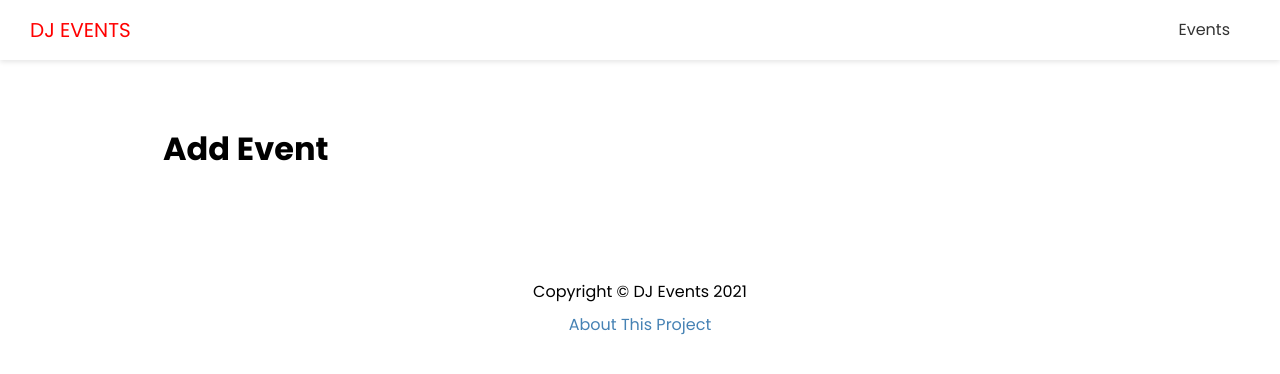
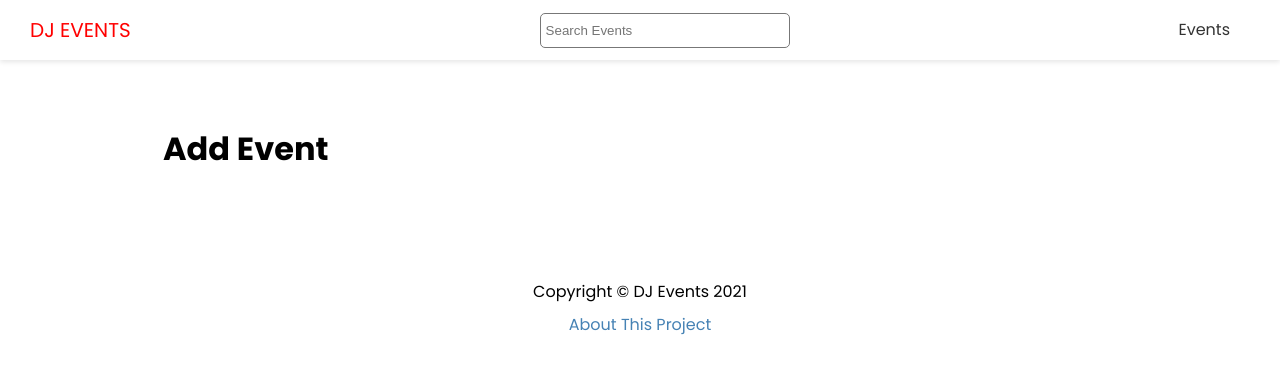
Before and after one commit to dhiraj13/dj-events-front-end, a Next.js app: page /events/add in a window 1280 px wide. Shown: the top 374 px of the page. Built offline with nearby package versions, Linux system fonts and the light colour scheme.

Commit message:
search component

```diff
--- a/components/Header.js
+++ b/components/Header.js
@@ -1,4 +1,5 @@
 import Link from 'next/link'
+import Search from './Search'
 import styles from '@/styles/Header.module.css'
 
 export default function Header() {
@@ -9,6 +10,8 @@
           <a>DJ Events</a>
         </Link>
       </div>
+
+      <Search />
 
       <nav>
         <ul>
--- /dev/null
+++ b/components/Search.js
@@ -0,0 +1,28 @@
+import { useState } from 'react'
+import { useRouter } from 'next/router'
+import styles from '@/styles/Search.module.css'
+
+export default function Search() {
+  const [term, setTerm] = useState('')
+
+  const router = useRouter()
+
+  const handleSubmit = (e) => {
+    e.preventDefault()
+    router.push(`/events/search?term=${term}`)
+    setTerm('')
+  }
+
+  return (
+    <div className={styles.search}>
+      <form onSubmit={handleSubmit}>
+        <input
+          type='text'
+          value={term}
+          onChange={(e) => setTerm(e.target.value)}
+          placeholder='Search Events'
+        />
+      </form>
+    </div>
+  )
+}
--- /dev/null
+++ b/styles/Search.module.css
@@ -0,0 +1,7 @@
+.search input {
+  width: 250px;
+  height: 35px;
+  padding: 5px;
+  border: 1px #777 solid;
+  border-radius: 5px;
+}
```
